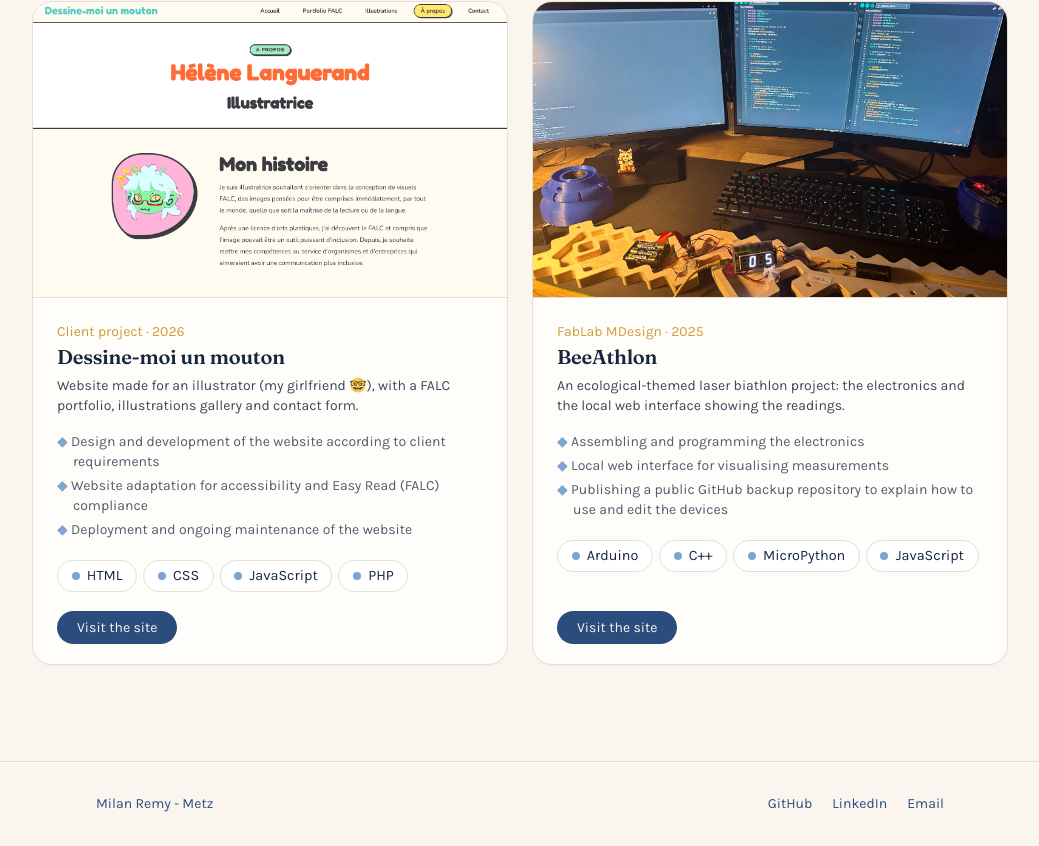
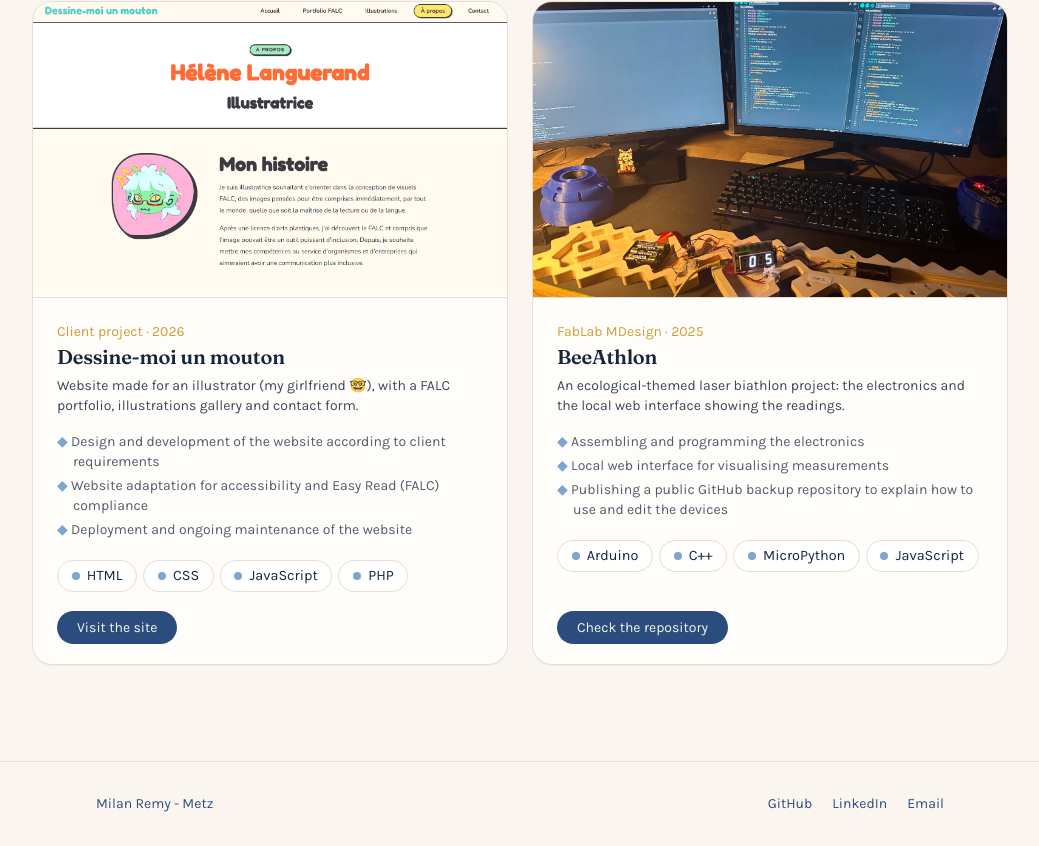
Before and after one commit to nakzskea/portfolio-milan, a Next.js app: page /en/projets in a window 1280 px wide. Shown: the part 1107-1953 px from the top of the page, without its empty margins (120-1159 px from the left). Built offline with nearby package versions, Linux system fonts and the light colour scheme.

Commit message:
Changement lienLabel

```diff
--- a/app/[lang]/projets/page.tsx
+++ b/app/[lang]/projets/page.tsx
@@ -82,7 +82,7 @@ export default async function Projets({
                       href={p.lien}
                       className="rounded-full bg-bleu px-5 py-2 text-sm text-creme hover:bg-encre"
                     >
-                      {t.labels.voirSite}
+                      {"lienLabel" in p ? p.lienLabel : t.labels.voirSite}
                     </a>
                   </p>
                 )}
--- a/app/dico.ts
+++ b/app/dico.ts
@@ -166,6 +166,7 @@ export const dico = {
         ],
         stack: ["Arduino", "C++", "MicroPython", "JavaScript"],
         lien: "https://github.com/nakzskea/BeeAthlonBackup",
+        lienLabel: "Voir le dépôt",
       },
     ],
     contactTitre: "On en parle ?",
@@ -338,6 +339,7 @@ export const dico = {
         ],
         stack: ["Arduino", "C++", "MicroPython", "JavaScript"],
         lien: "https://github.com/BeeAthlonBackup",
+        lienLabel: "Check the repository",
       },
     ],
     contactTitre: "Let's talk",
```
